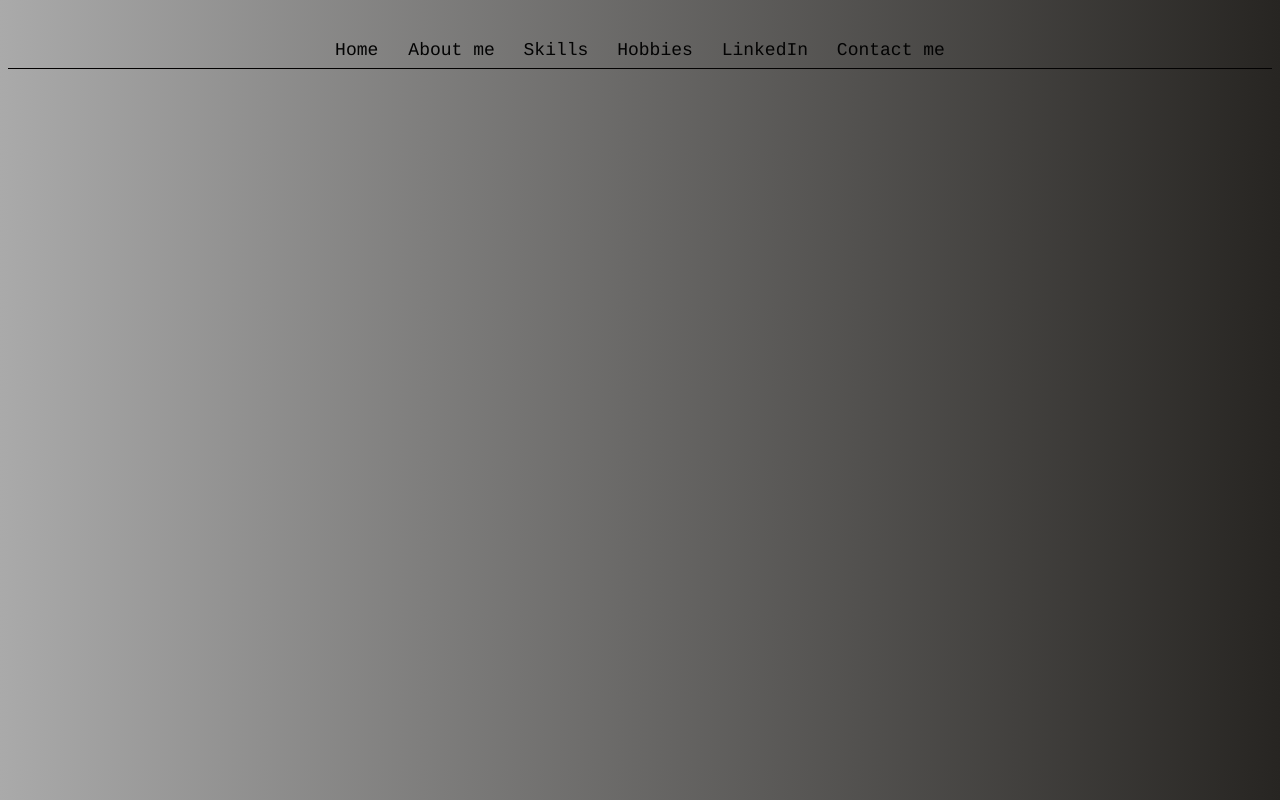
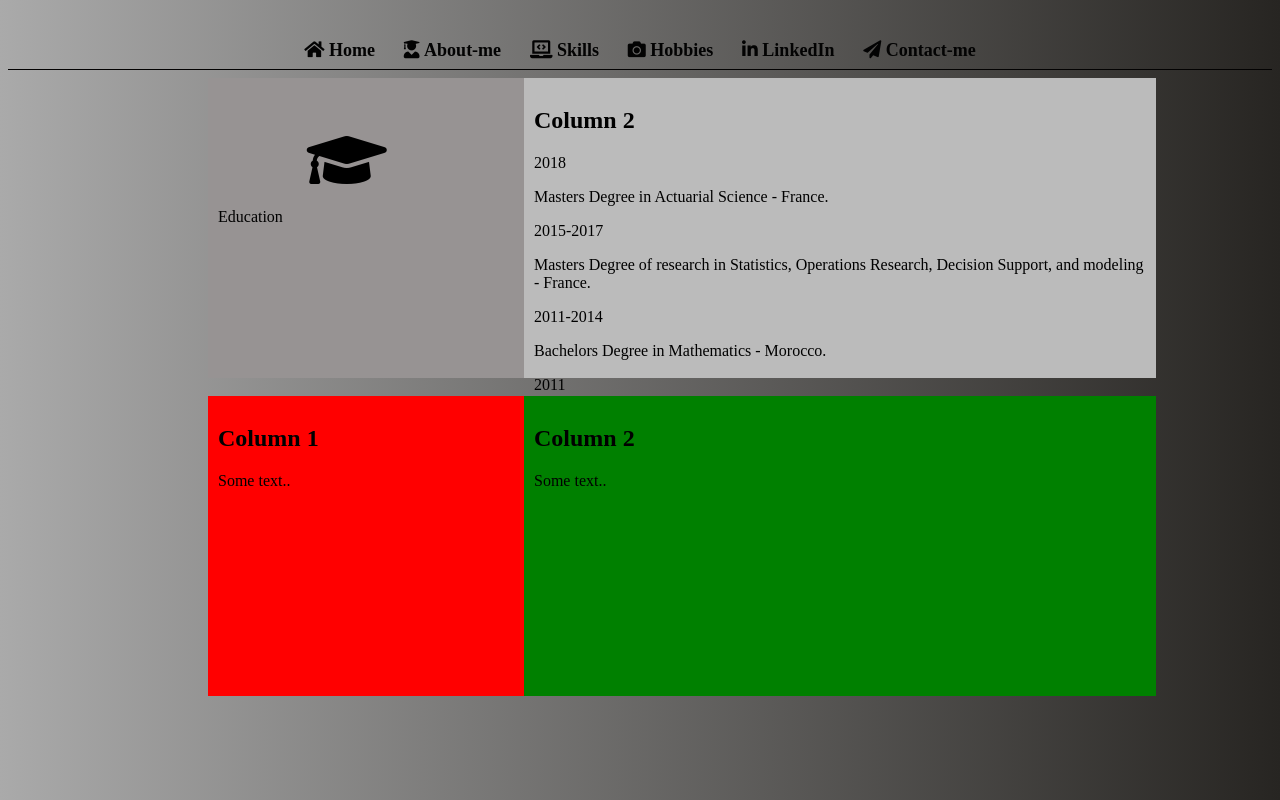
Before and after one commit to BenzaidYasmine/JaneBen, a plain HTML site: page Skills.html in a window 1280 px wide. Drawn offline with Linux system fonts and the light colour scheme.

Commit message:
add skills

```diff
--- a/CSS/styles.css
+++ b/CSS/styles.css
@@ -290,3 +290,44 @@ h1{
   -webkit-font-smoothing: antialiased;
   -moz-osx-font-smoothing: grayscale;
 }
+
+/*skills*/
+.column {
+  float: left;
+  padding: 10px;
+  height: 300px; /* Should be removed. Only for demonstration */
+
+
+
+}
+
+.left {
+  width: 25%;
+  margin-left: 200px;
+  background: rgb(151, 147, 147);
+}
+
+.right {
+  width: 50%;
+  margin-right: 10px;
+}
+
+/* Clear floats after the columns */
+.roww:after {
+  content: "";
+  display: table;
+  clear: both;
+}
+* {
+  box-sizing: border-box;
+}
+
+.big{
+  font-size:4em;
+  margin-left: 30%;
+  margin-right: auto;
+  font-family: Courier, monospace;
+  text-align:center;
+  margin-top: 40px;
+
+}
--- a/Skills.html
+++ b/Skills.html
@@ -2,34 +2,69 @@
 <!DOCTYPE html>
 <html lang="en" dir="ltr">
 
-  <head>
+ <head>
     <meta charset="utf-8">
     <title>This is my first page</title>
     <link rel="stylesheet" href="CSS/styles.css">
     <link rel="stylesheet" href="CSS/logo.css">
-
+    <link href="fontawesome/css/all.css" rel="stylesheet">
+    <link href="fontawesome/css/all.css" rel="stylesheet">
 
   </head>
 
   <body>
     <div class="center ">
-      <a href="index.html"> Home </a>
+      <a href="index.html" class="fa fa-home "> Home </a>
       &nbsp;
-      <a href="Education.html"> About me</a>
+      <a href="Education.html" class="fa fa-user-graduate "> About-me</a>
       &nbsp;
-      <a href="Skills.html">Skills</a>
+      <a href="Skills.html" class="fa fa-laptop-code " > Skills</a>
       &nbsp;
-      <a href="Hobbies.html"> Hobbies</a>
+      <a href="Hobbies.html" class="fa fa-camera " >  Hobbies</a>
       &nbsp;
-      <a hrel="stylesheet" href="https://www.linkedin.com/in/yasmine-benzaid/">LinkedIn</a>
-      &nbsp;
-      <a href="ContactMe.html"> Contact me</a>
+      <a hrel="stylesheet" href="https://www.linkedin.com/in/yasmine-benzaid/" class="fab fa-linkedin-in "> <b> LinkedIn</a>
+        &nbsp; </b>
+      <a href="ContactMe.html" class="fa fa-paper-plane " > Contact-me</a>
       <hr class="color"> </hr>
     </div>
 
+<!--<div class="column left " style="background-color:#aaa;">-->
 
+      <div class="roww">
 
+        <div class="column left ">
+            <i class="fa fa-graduation-cap big"></i>
+            <p>Education </p>
+        </div>
 
+        <div class="column right" style="background-color:#bbb;">
+          <h2>Column 2</h2>
+            2018
+            <p>Masters Degree in Actuarial Science - France.</p>
+            2015-2017
+            <p>Masters Degree of research in Statistics, Operations Research, Decision Support, and modeling - France.</p>
+            2011-2014
+            <p>Bachelors Degree in Mathematics - Morocco.</p>
+            2011
+            <p>Baccalaureate Degree in Mathematics - Morocco .</p>
+        </div>
+
+      </div>
+<br>
+
+  <div class="roww">
+
+        <div class="column left" style="background-color:red;">
+          <h2>Column 1</h2>
+          <p>Some text..</p>
+        </div>
+
+        <div class="column right" style="background-color:green;">
+          <h2>Column 2</h2>
+          <p>Some text..</p>
+        </div>
+
+      </div>
 
 
 
```
Also changed, not shown: ContactMe.html (+8 -17 lines), Education.html (+8 -8 lines), Hobbies.html (+8 -9 lines), index.html (+1 -3 lines), Capture.PNG (added), Images/usergrad.PNG (added).
